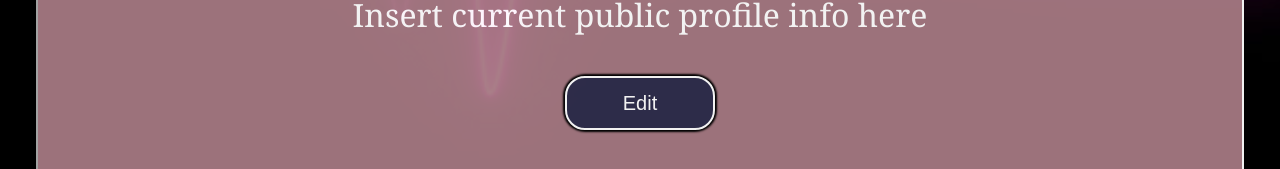
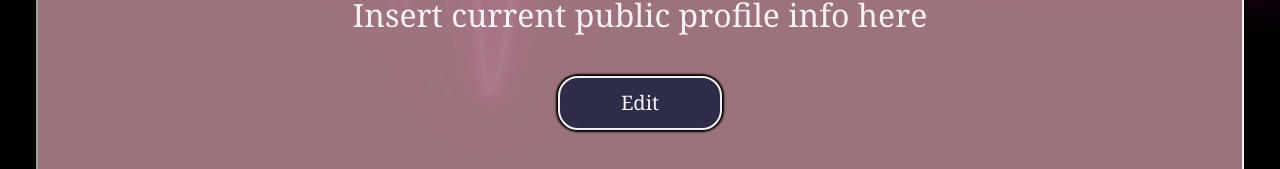
Before and after one commit to CS222-UIUC/course-project-group-101, a React (Create React App) app in the folder frontend/calorie-clash/: page /profile in a window 1280 px wide. Shown: the part 596-765 px from the top of the page. Built offline with nearby package versions, Linux system fonts and the light colour scheme.

Commit message:
Connected the edit button to the edit profile form

```diff
--- a/frontend/calorie-clash/src/pages/profile.js
+++ b/frontend/calorie-clash/src/pages/profile.js
@@ -20,7 +20,7 @@ const Profile = () => {
           <h2 class="center subheader">Info</h2>
           <p class="text">
               Insert current public profile info here <br></br>
-              <button className="lbutton center">Edit</button>
+              <Link className= "center lbutton" to="/edit-profile">Edit</Link>
           </p>
           <p className="text">
               Click below to log your calories burned today! <br></br>
```
